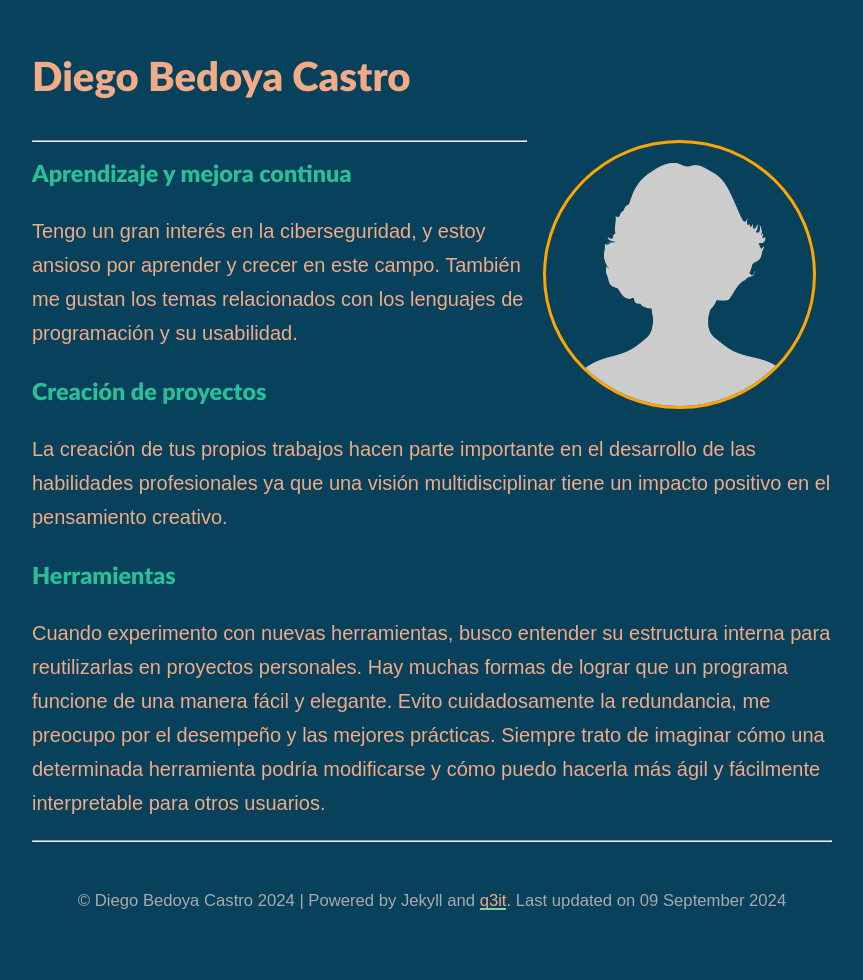
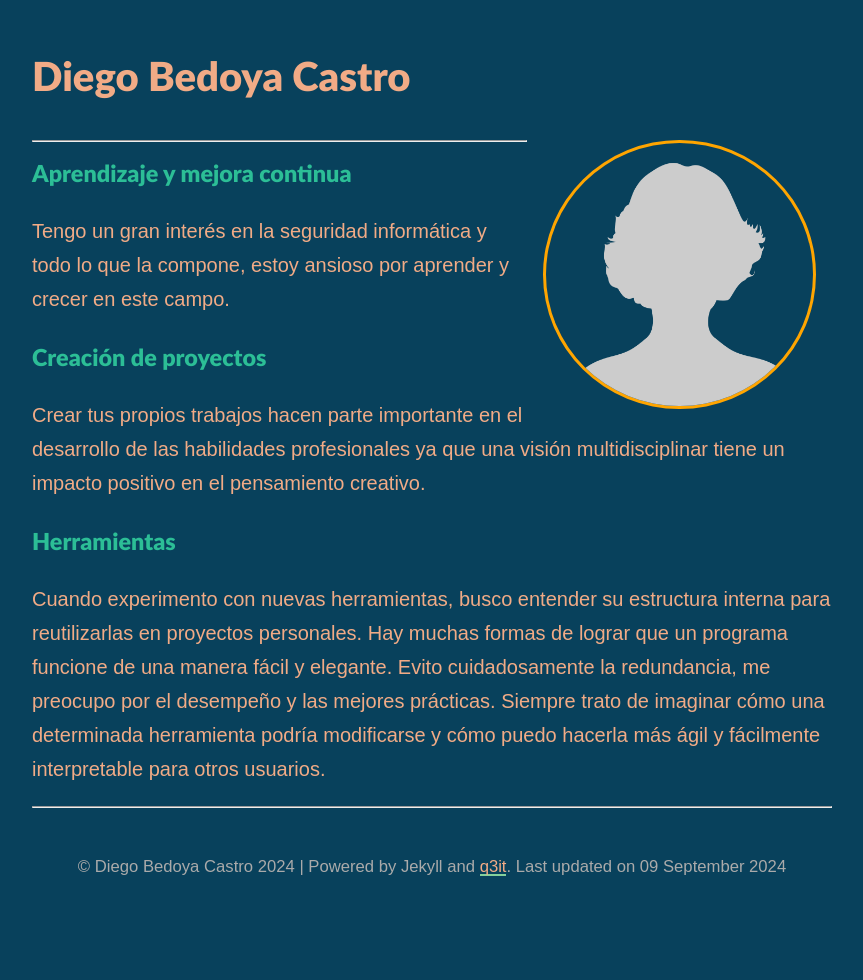
Before and after one commit to q3it/card, a Jekyll site: the page built from index.md, in a window 1280 px wide. Shown: the whole page, without its empty margins (208-1071 px from the left). Built offline with Jekyll 4.4.1, drawn with Linux system fonts in a browser that asks for light colours; nearby versions of some CDN libraries.

Commit message:
Update index.md

```diff
--- a/index.md
+++ b/index.md
@@ -21,10 +21,10 @@ published: true
 ---
 <!--# <span style="color:#2CBE96">Visión</span>  Color subtítulos #98a0ac-->
 ### <span style="color:#2CBE96">Aprendizaje y mejora continua</span>
-Tengo un gran interés en la ciberseguridad, y estoy ansioso por aprender y crecer en este campo. También me gustan los temas relacionados con los lenguajes de programación y su usabilidad.
+Tengo un gran interés en la seguridad informática y todo lo que la compone, estoy ansioso por aprender y crecer en este campo.
 
 ### <span style="color:#2CBE96">Creación de proyectos</span>
-La creación de tus propios trabajos hacen parte importante en el desarrollo de las habilidades profesionales ya que una visión multidisciplinar tiene un impacto positivo en el pensamiento creativo.
+Crear tus propios trabajos hacen parte importante en el desarrollo de las habilidades profesionales ya que una visión multidisciplinar tiene un impacto positivo en el pensamiento creativo.
 
 ### <span style="color:#2CBE96">Herramientas</span>
 Cuando experimento con nuevas herramientas, busco entender su estructura interna para reutilizarlas en proyectos personales. Hay muchas formas de lograr que un programa funcione de una manera fácil y elegante. Evito cuidadosamente la redundancia, me preocupo por el desempeño y las mejores prácticas. Siempre trato de imaginar cómo una determinada herramienta podría modificarse y cómo puedo hacerla más ágil y fácilmente interpretable para otros usuarios.
```
